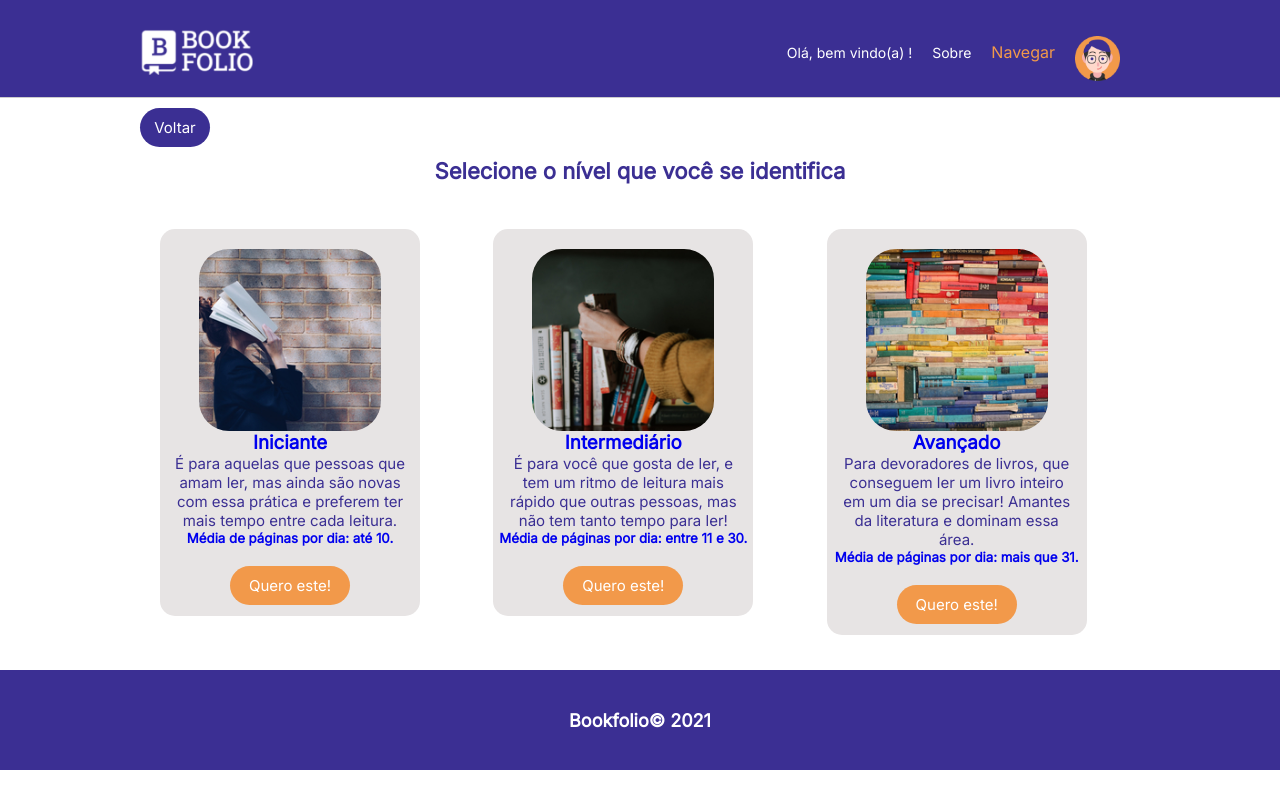
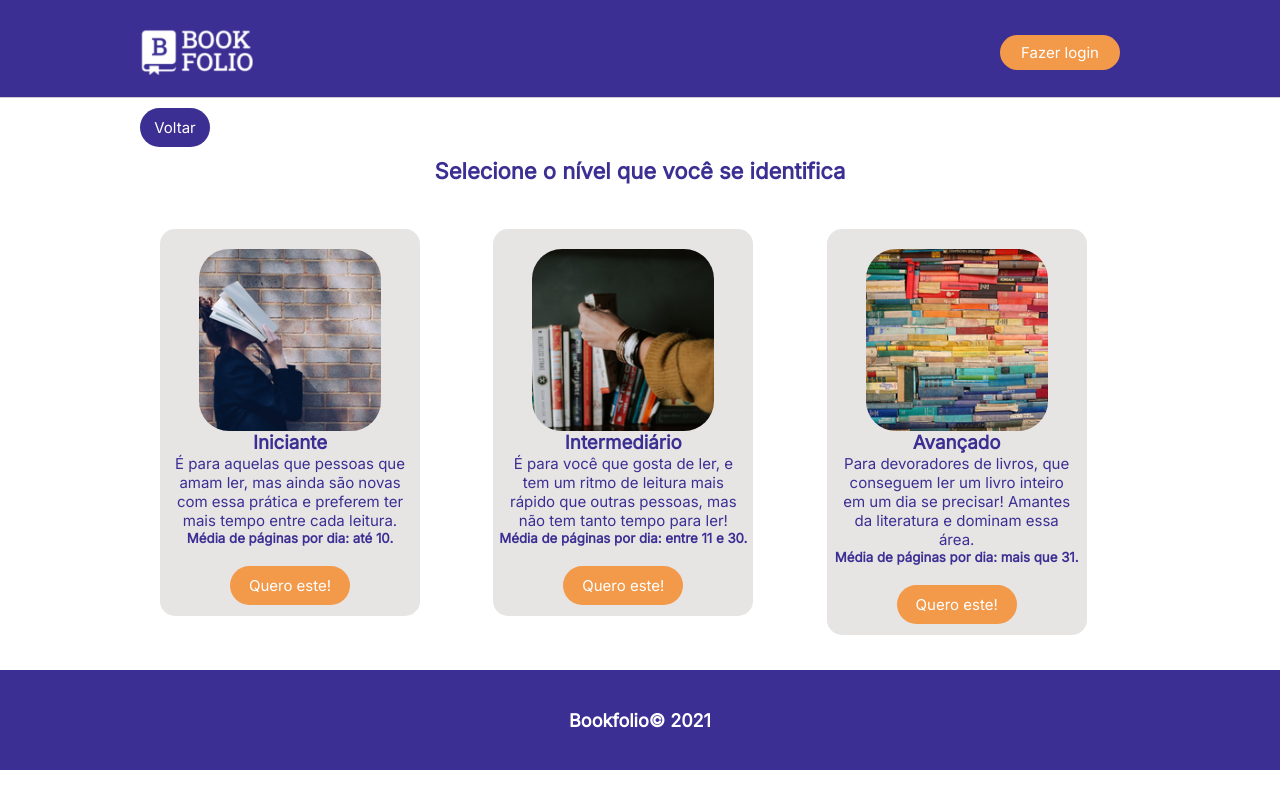
Before and after one commit to vm-bertini/Projeto-gama-frontend, a React (Create React App) app: page /signup in a window 1280 px wide. Both pictures are taken after typing "Sample", "Sample", "5", "name@example.com", "Sample123", "Sample123" into the empty fields and a click on the button "Criar Cadastro". Built offline with nearby package versions, Linux system fonts and the light colour scheme; no server answers.

Commit message:
atualização tela nível leitura

```diff
--- a/src/components/partials/Header/index.js
+++ b/src/components/partials/Header/index.js
@@ -10,8 +10,8 @@ import Bonequinho from './img/Bonequinho.png'
 const Header = () => {
     const [error, setError] = useState('');
 
-    //let cx = useContext(context);
-    let cx = true;
+    let cx = useContext(context);
+    //let cx = true;
 
     const api = useApi()
 
--- a/src/pages/Livros/index.js
+++ b/src/pages/Livros/index.js
@@ -71,7 +71,7 @@ const Page = () => {
             <form onSubmit ={handlesubmit}>
                 <section className="flex">
                 <div className="iniciante">
-                <a href="#" class="box">
+                <div className="box">
                 <img src={Iniciante} />
                 <h3>Iniciante</h3>
                 <p>É para aquelas que pessoas que amam ler, mas ainda são novas com essa prática
@@ -80,11 +80,11 @@ const Page = () => {
                 <h5>Média de páginas por dia: até 10.</h5>
                 <br/>
                 <button onClick={() => setreaderClassification(1)} className="botao2">Quero este!</button>
-                </a>
+                </div>
                 </div>
 
                 <div className="intermediario">
-                <a href="#" class="box">
+                <div className="box">
                 <img src={Intermediario} />
                 <h3>Intermediário</h3>
                 <p>É para você que gosta de ler, e tem um ritmo de leitura mais
@@ -93,11 +93,11 @@ const Page = () => {
                 <h5>Média de páginas por dia: entre 11 e 30.</h5>
                 <br/>
                 <button onClick={() => setreaderClassification(1)} className="botao2">Quero este!</button>
-                </a>
+                </div>
                 </div>
 
                 <div className="avançado">
-                <a href="#" class="box">
+                <div className="box">
                 <img src={Avançado} />
                 <h3>Avançado</h3>
                 <p>Para devoradores de livros, que conseguem ler um livro inteiro em um dia se precisar!
@@ -106,7 +106,7 @@ const Page = () => {
                 <h5>Média de páginas por dia: mais que 31.</h5>
                 <br/>
                 <button onClick={() => setreaderClassification(1)} className="botao2">Quero este!</button>
-                </a>
+                </div>
                 </div>
 
                 </section>
--- a/src/pages/Livros/styled.js
+++ b/src/pages/Livros/styled.js
@@ -88,7 +88,7 @@ p {
     color:#3B2F93;
 }
 
-.box{
+.box {
     display: block; width: 260px; text-align: center;
     position: relative; padding-top:20px; padding-bottom: 50px; float: left; margin: 0 5px;
     bottom:20px;
@@ -96,18 +96,18 @@ p {
     border-radius:15px;
  }
 
- .box::after{
-    content: '';
-    display: block;
-    width: 93%;
-    height: 93%;
-    position: absolute;
-    top: 3%; left: 3%;
+ .box p {
+    display: inline-block; padding: 0 10px;
  }
 
- .box p{
-    display: inline-block; padding: 0 10px;
+ .box h3 {
+     color:#3B2F93;
  }
+
+ .box h5 {
+    color:#3B2F93;
+    font-size:bold;
+}
 
  .box img{
     width: 70%;
--- a/src/pages/SignIn/styled.js
+++ b/src/pages/SignIn/styled.js
@@ -76,6 +76,7 @@ export const PageArea = styled.div`
 
 .area--input {
     flex:1;
+    right:100px;
 
     input {
         display:block;
@@ -139,6 +140,10 @@ export const PageArea = styled.div`
         &:hover {
             background-color:#483D8B;
     }
+    .login-eye {
+        top:200px;
+
+    }
     }
      }
     }
--- a/src/pages/SignUp/styled.js
+++ b/src/pages/SignUp/styled.js
@@ -141,6 +141,13 @@ export const PageArea = styled.div`
         &:hover {
             background-color:#FF7F50;
     }
+
+    .lnr-eye {
+        position: absolute;
+        top: 5px;
+        right: 10px;
+        cursor: pointer;
+    }
     }
     }
     }
```
Also changed, not shown: 1 other file (tests, documents, lock files or other folders).
